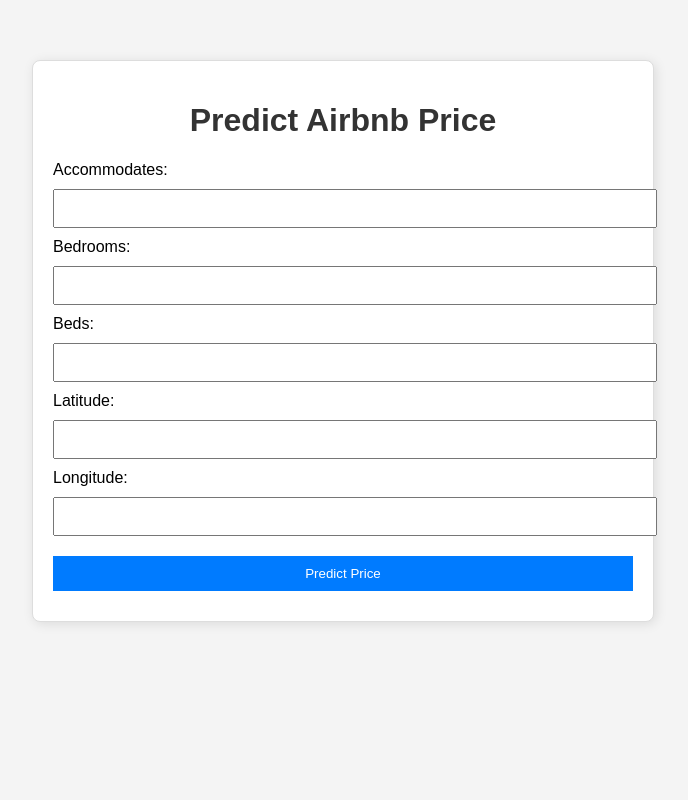
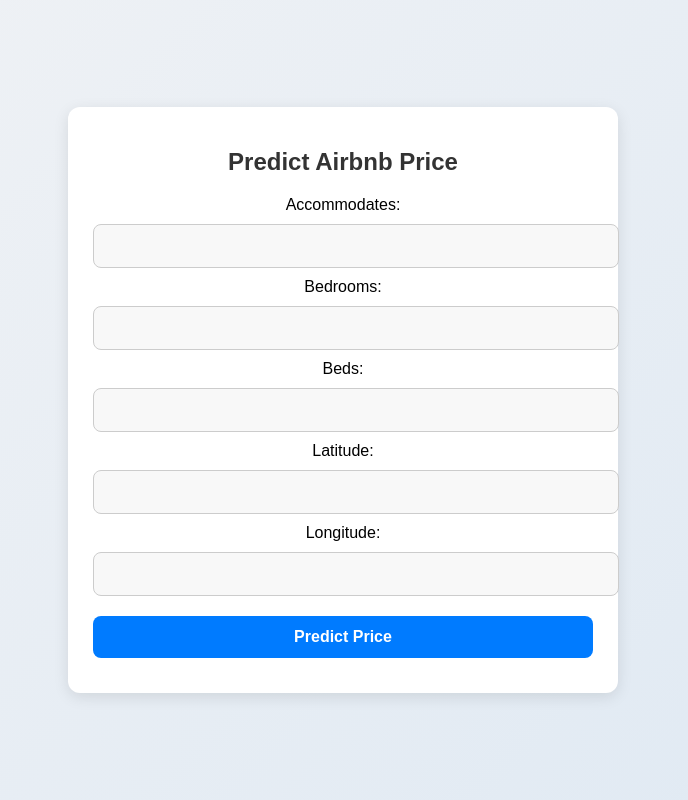
Before and after one commit to sanjivgyawali/Thesis-GWR, a Flask app: page / in a window 1280 px wide. Shown: the whole page, without its empty margins (297-985 px from the left). Run offline with Flask 3, Linux system fonts and the light colour scheme; parts of the project's set-up code (start-up, migrations or seed data) failed here and were passed over.

Commit message:
minor css change

```diff
--- a/static/style.css
+++ b/static/style.css
@@ -1,39 +1,68 @@
 body {
-    font-family: Arial, sans-serif;
-    margin: 40px;
-    padding: 20px;
-    background-color: #f4f4f4;
+    font-family: 'Poppins', sans-serif;
+    margin: 0;
+    padding: 0;
+    background: linear-gradient(135deg, #f0f2f5, #dfe9f3);
+    display: flex;
+    justify-content: center;
+    align-items: center;
+    height: 100vh;
 }
 
 .container {
-    width: 50%;
-    margin: 0 auto;
-    padding: 20px;
-    background-color: white;
-    border: 1px solid #ddd;
-    border-radius: 8px;
-    box-shadow: 2px 2px 12px rgba(0, 0, 0, 0.1);
+    width: 40%;
+    max-width: 500px;
+    padding: 25px;
+    background: white;
+    border-radius: 12px;
+    box-shadow: 0px 4px 15px rgba(0, 0, 0, 0.1);
+    text-align: center;
 }
 
 h1 {
-    text-align: center;
     color: #333;
+    font-size: 24px;
+    margin-bottom: 20px;
 }
 
 input,
 button {
+    width: 100%;
+    padding: 12px;
     margin: 10px 0;
-    padding: 10px;
-    width: 100%;
+    border-radius: 8px;
+    border: 1px solid #ccc;
+    font-size: 16px;
+}
+
+input {
+    background: #f8f8f8;
+    transition: 0.3s;
+}
+
+input:focus {
+    border-color: #007BFF;
+    outline: none;
+    box-shadow: 0px 0px 5px rgba(0, 123, 255, 0.2);
 }
 
 button {
-    background-color: #007BFF;
+    background: #007BFF;
     color: white;
     border: none;
+    font-weight: bold;
     cursor: pointer;
+    transition: all 0.3s ease;
 }
 
 button:hover {
-    background-color: #0056b3;
+    background: #0056b3;
+    transform: translateY(-2px);
 }
+
+@media (max-width: 600px) {
+    .container {
+        width: 80%;
+        padding: 20px;
+    }
+}
```
